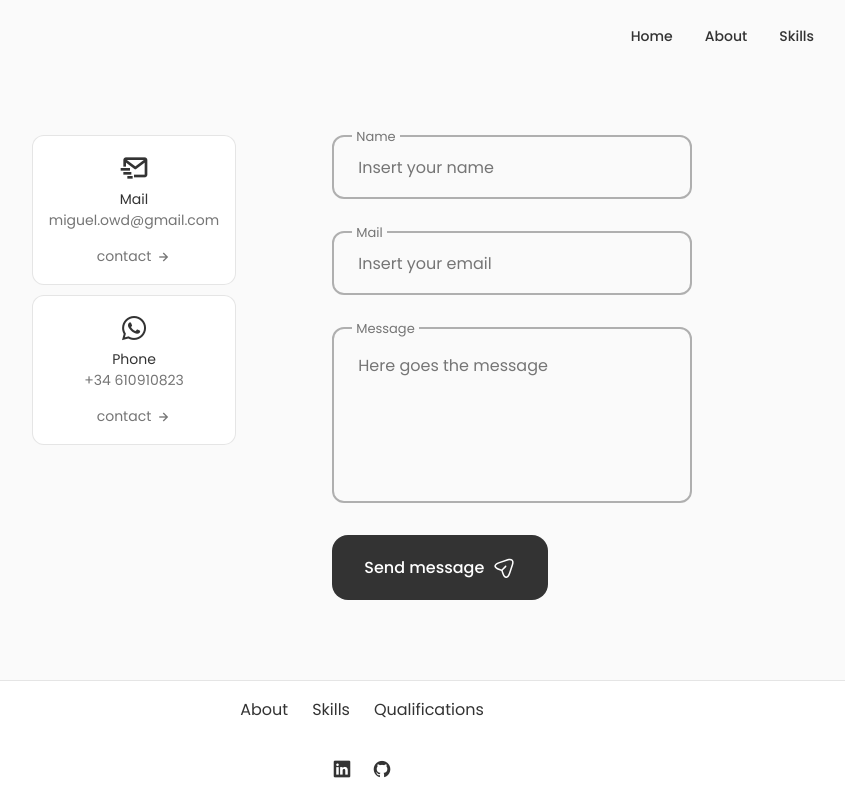
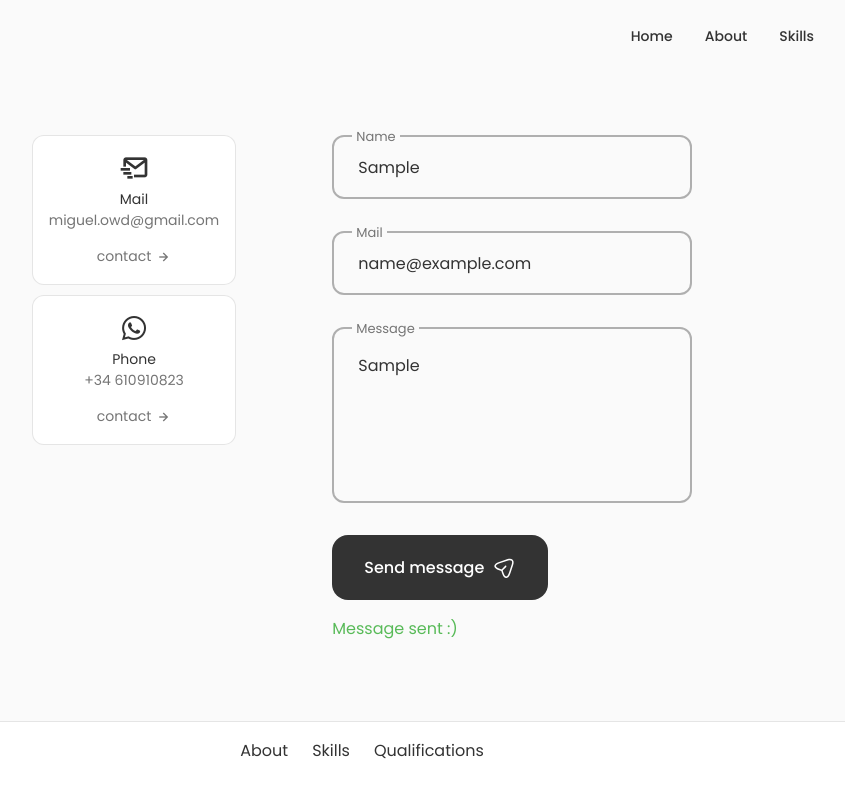
Before and after one commit to miguelow/personal-portfolio, a React (Create React App) app: page / in a window 1280 px wide. Both pictures are taken after typing "Sample", "name@example.com", "Sample" into the empty fields and a click on the button "Send message". Shown: the part 2644-3444 px from the top of the page, without its empty margins (278-1123 px from the left). Built offline with nearby package versions, Linux system fonts and the light colour scheme.

Commit message:
added simple email validation still needs updating

```diff
--- a/src/components/contact/Contact.css
+++ b/src/components/contact/Contact.css
@@ -110,6 +110,11 @@
   resize: none;
 }
 
+.contact__form-success{
+  margin-top: 1rem;
+  color: #58ba58;
+}
+
 /*=============== BREAKPOINTS ===============*/
 /* For large devices */
 @media screen and (max-width: 992px) {
--- a/src/components/contact/Contact.jsx
+++ b/src/components/contact/Contact.jsx
@@ -1,14 +1,50 @@
-import React, { useRef } from "react";
+import React, { useRef, useState, useEffect } from "react";
 import emailjs from "@emailjs/browser";
 import "./Contact.css";
 
 
 function Contact() {
+
+  const initialValues = {name: "", email: "", message: ""}
+
+  const [formValues, setFormValues] = useState(initialValues)
+  const [formErrors, setformErrors] = useState({})
+  const [isSubmit, setIsSubmit] = useState(false)
+
   const form = useRef();
 
-  const sendEmail = (e) => {
+  const handleChange = (e) => {
+    const{ name, value } = e.target
+    setFormValues({...formValues, [name]: value})
+  }
+
+  useEffect(()=>{
+    if(Object.keys(formErrors).length === 0 && isSubmit){
+      console.log(formValues)
+    }
+  },[formErrors])
+
+  const validate = (values) =>{
+    const errors = {}
+    const regex = /^[^\s@]+@[^\s@]+\.[^\s@]+$/
+    if(!values.name){
+      errors.name = "Name is required"
+    }
+    if(!values.email){
+      errors.email = "Email is required"
+    }
+    if(!values.message){
+      errors.message = "Message is required"
+    }
+    return errors
+  }
+
+  const handleSubmit = (e) => {
     e.preventDefault();
 
+    setformErrors(validate(formValues))
+    setIsSubmit(true)
+if(formErrors.name !== 'Name is required' && formErrors.email !== 'Email is required' && formErrors.message !== 'Message is required'){
   emailjs
     .sendForm(
       "service_2ztn1f9",
@@ -17,6 +53,7 @@ function Contact() {
       "tTSlrEMMQd6rL7SVk"
     )
   e.target.reset()
+}
   };
   return (
     <section className="contact section" id="contact">
@@ -49,13 +86,11 @@ function Contact() {
         </div>
 
         <div className="contact__content">
-          {/* <h3 className="contact__title">About</h3> */}
-
           <form
             action=""
             className="contact__form"
             ref={form}
-            onSubmit={sendEmail}
+            onSubmit={handleSubmit}
           >
             <div className="contact__form-div">
               <label className="contact__form-tag">Name</label>
@@ -63,7 +98,9 @@ function Contact() {
                 type="text"
                 name="name"
                 className="contact__form-input"
-                placeholder="Insert your name"
+                placeholder={formErrors.name?formErrors.name : 'Insert your name'}
+                value={formValues.name}
+                onChange={handleChange}
               />
             </div>
             <div className="contact__form-div">
@@ -72,7 +109,9 @@ function Contact() {
                 type="email"
                 name="email"
                 className="contact__form-input"
-                placeholder="Insert your email"
+                placeholder={formErrors.email?formErrors.email : 'Insert your email'}
+                value={formValues.email}
+                onChange={handleChange}
               />
             </div>
             <div className="contact__form-div contact__form-area">
@@ -83,10 +122,11 @@ function Contact() {
                 cols="30"
                 rows="10"
                 className="contact__form-input"
-                placeholder="Here goes the message"
+                placeholder={formErrors.message?formErrors.message : 'Insert your message'}
+                value={formValues.message}
+                onChange={handleChange}
               ></textarea>
             </div>
-
             <button href="#contact" className="button button--flex">
               Send message
               <svg
@@ -107,6 +147,7 @@ function Contact() {
                 ></path>
               </svg>
             </button>
+            {(Object.keys(formErrors).length === 0 && isSubmit) ? (<div className="contact__form-success">Message sent :)</div>) : ''}
           </form>
         </div>
       </div>
```
Lines whose indentation alone changed are shown as unchanged.
